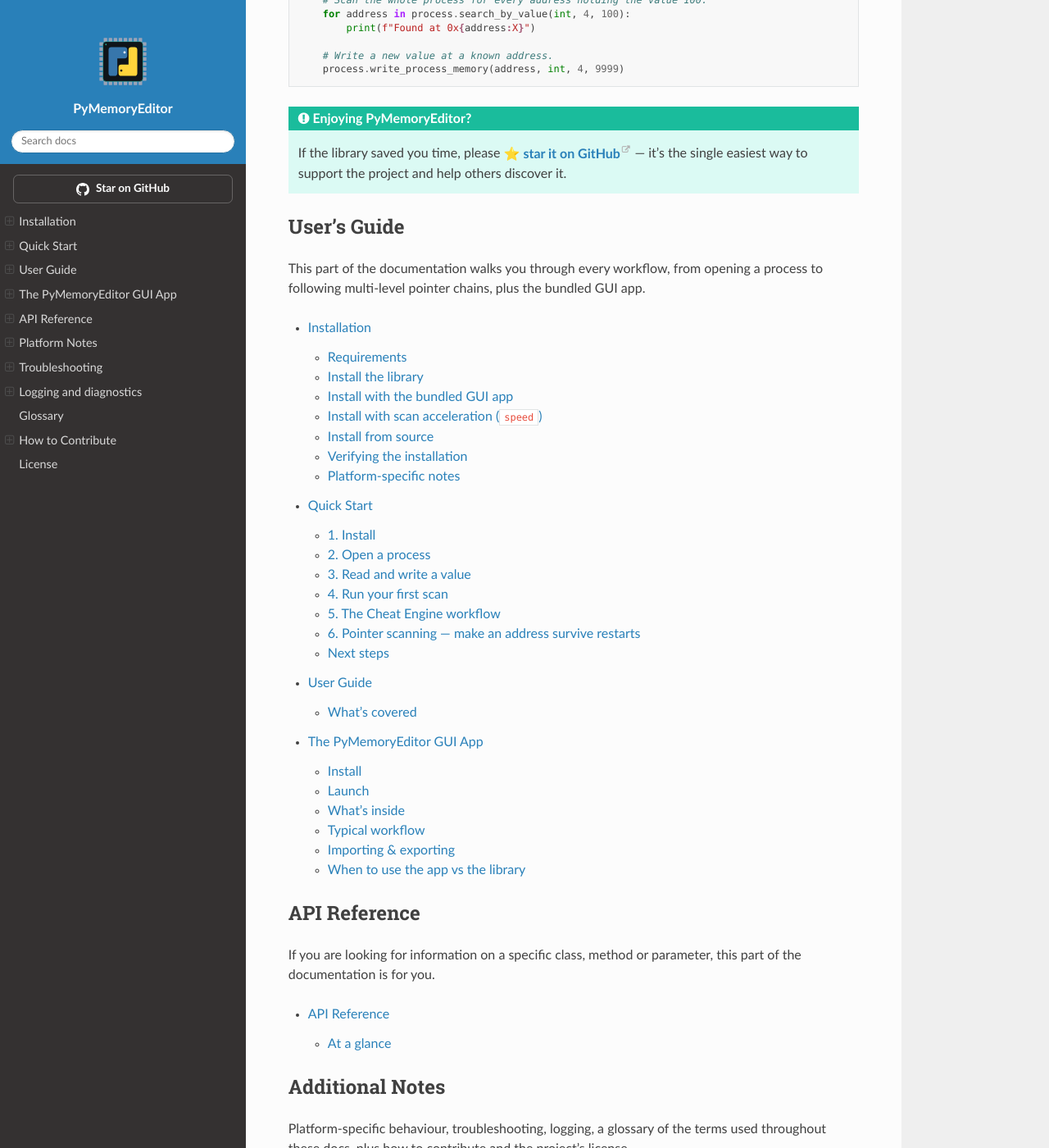
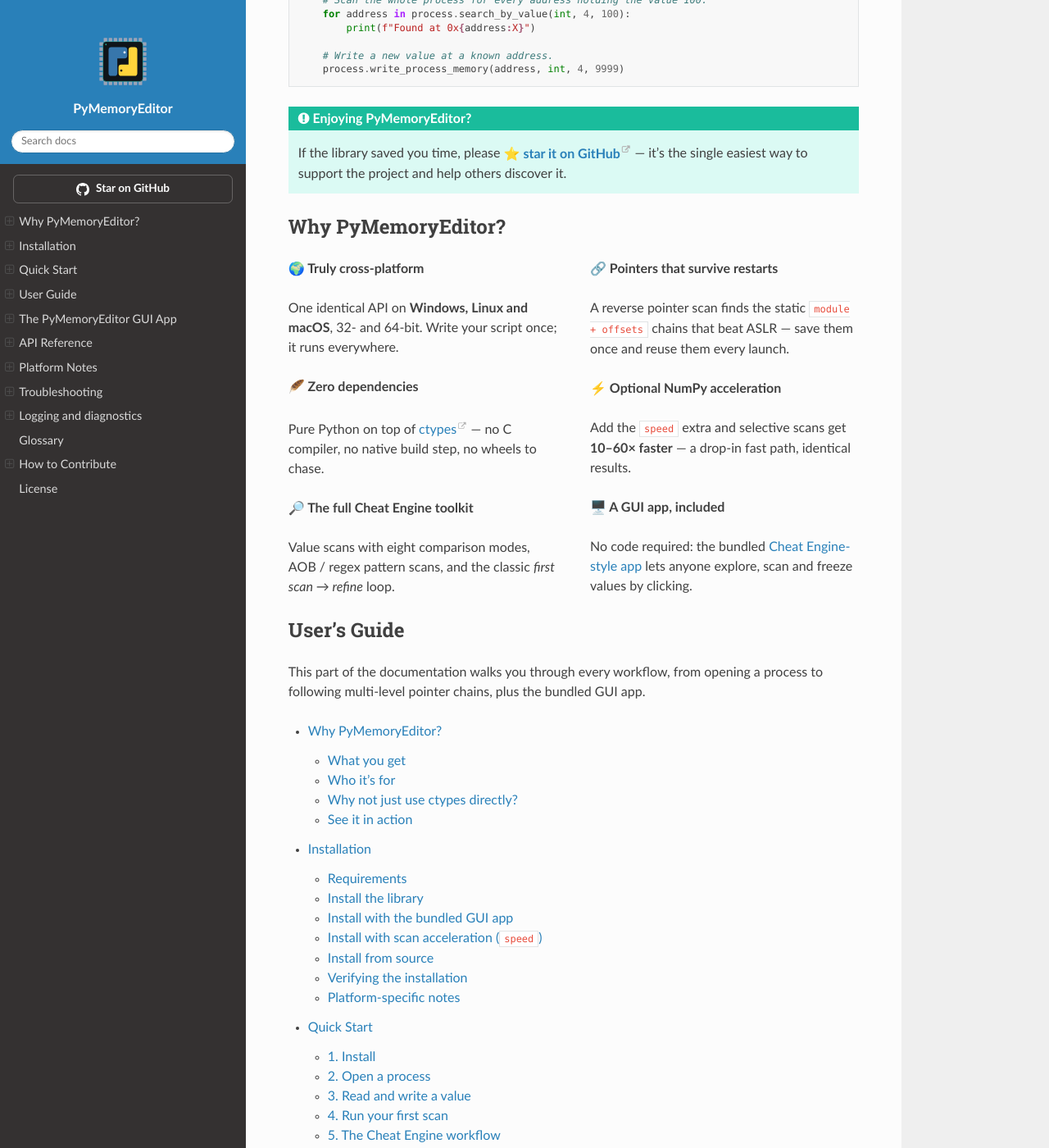
Before and after one commit to JeanExtreme002/PyMemoryEditor, a Sphinx documentation site: the page built from docs/index.md, in a window 1280 px wide and 1400 px high, scrolled down 794 px. Shown: the whole window at 82% size. Built offline with Sphinx 7.4.7 and the Read the Docs theme 3.1.0, drawn with Linux system fonts in a browser that asks for light colours.

Commit message:
docs: add 'Why PyMemoryEditor?' page and homepage feature grid (#38)

````diff
--- a/docs/index.md
+++ b/docs/index.md
@@ -54,6 +54,50 @@
 it's the single easiest way to support the project and help others discover it.
 ```
 
+## Why PyMemoryEditor?
+
+<table class="feature-grid">
+<tr>
+<td width="50%" valign="top">
+
+**🌍 Truly cross-platform**
+
+One identical API on **Windows, Linux and macOS**, 32- and 64-bit. Write your
+script once; it runs everywhere.
+
+**🪶 Zero dependencies**
+
+Pure Python on top of [ctypes](https://docs.python.org/3/library/ctypes.html) —
+no C compiler, no native build step, no wheels to chase.
+
+**🔎 The full Cheat Engine toolkit**
+
+Value scans with eight comparison modes, AOB / regex pattern scans, and the
+classic *first scan → refine* loop.
+
+</td>
+<td width="50%" valign="top">
+
+**🔗 Pointers that survive restarts**
+
+A reverse pointer scan finds the static `module + offsets` chains that beat
+ASLR — save them once and reuse them every launch.
+
+**⚡ Optional NumPy acceleration**
+
+Add the [`speed`](installation.md#install-with-scan-acceleration-speed) extra
+and selective scans get **10–60× faster** — a drop-in fast path, identical
+results.
+
+**🖥️ A GUI app, included**
+
+No code required: the bundled [Cheat Engine-style app](app.md) lets anyone
+explore, scan and freeze values by clicking.
+
+</td>
+</tr>
+</table>
+
 ## User's Guide
 
 This part of the documentation walks you through every workflow, from opening a
@@ -62,6 +106,7 @@
 ```{toctree}
 :maxdepth: 2
 
+why
 installation
 quickstart
 guide/index
--- /dev/null
+++ b/docs/why.md
@@ -0,0 +1,116 @@
+# Why PyMemoryEditor?
+
+Reading and writing another process's memory has always meant one of two things:
+wrestling with the Win32 API through `ctypes` by hand, or reaching for a
+platform-specific C extension that you have to compile. PyMemoryEditor gives you
+a **single, friendly Python API** that does the hard parts for you — and the
+*same* code runs on Windows, Linux and macOS.
+
+If you've ever used **Cheat Engine**, you already know the workflow: scan for a
+value, refine until one address remains, then read, write or freeze it.
+PyMemoryEditor brings that exact workflow to Python — scriptable, repeatable and
+cross-platform.
+
+```{admonition} Enjoying PyMemoryEditor?
+:class: tip
+
+If this page convinces you, the single easiest way to support the project is to
+**[⭐ star it on GitHub](https://github.com/JeanExtreme002/PyMemoryEditor)** —
+it helps others discover the library too.
+```
+
+## What you get
+
+<table class="feature-grid">
+<tr>
+<td width="50%" valign="top">
+
+**🌍 Truly cross-platform**
+
+One identical API on **Windows, Linux and macOS**, 32- and 64-bit. Write your
+script once; it runs everywhere.
+
+**🪶 Zero dependencies**
+
+Pure Python on top of [ctypes](https://docs.python.org/3/library/ctypes.html) —
+no C compiler, no native build step, no wheels to chase.
+
+**🔎 The full Cheat Engine toolkit**
+
+Value scans with eight comparison modes, AOB / regex pattern scans, and the
+classic *first scan → refine* loop.
+
+</td>
+<td width="50%" valign="top">
+
+**🔗 Pointers that survive restarts**
+
+A reverse pointer scan finds the static `module + offsets` chains that beat
+ASLR — save them once and reuse them every launch.
+
+**⚡ Optional NumPy acceleration**
+
+Add the [`speed`](installation.md#install-with-scan-acceleration-speed) extra
+and selective scans get **10–60× faster** — a drop-in fast path, identical
+results.
+
+**🖥️ A GUI app, included**
+
+No code required: the bundled [Cheat Engine-style app](app.md) lets anyone
+explore, scan and freeze values by clicking.
+
+</td>
+</tr>
+</table>
+
+## Who it's for
+
+- **Game hackers and trainer authors** — find health, ammo or score addresses,
+  build static pointer paths that survive restarts, and freeze values.
+- **Reverse engineers** — script memory inspection of a debugger target, dump
+  regions, or scan for byte patterns across a process.
+- **QA and tooling engineers** — read or poke another process's state from an
+  automated test, without bolting on a debugger.
+- **The curious** — learn how processes lay out memory, what ASLR does, and why
+  pointer chains matter, with a hands-on, Pythonic API.
+
+## Why not just use ctypes directly?
+
+You *can* call `ReadProcessMemory` / `process_vm_readv` yourself — but then you
+own all of this:
+
+- Per-platform handle management, permission flags and error codes.
+- Buffer allocation, type packing and unpacking for every value type.
+- Walking memory regions, modules and pointer chains by hand.
+- A completely separate code path for Windows vs. Linux vs. macOS.
+
+PyMemoryEditor wraps all of that behind a handful of methods — `OpenProcess`,
+`read_process_memory`, `write_process_memory`, `search_by_value`,
+`scan_pointer_paths` — that behave the same everywhere. See the
+[platform notes](platform-notes.md) for the details it handles for you.
+
+## See it in action
+
+```python
+from PyMemoryEditor import OpenProcess
+
+with OpenProcess(process_name="game.exe") as process:
+
+    # Scan the whole process for every address holding the value 100.
+    for address in process.search_by_value(int, 4, 100):
+        print(f"Found at 0x{address:X}")
+
+    # Write a new value at a known address.
+    process.write_process_memory(address, int, 4, 9999)
+```
+
+Convinced? Head to the [Installation](installation.md) page, then the
+[Quick Start](quickstart.md) — you'll be overwriting a value in another process
+in about five minutes.
+
+```{admonition} ⚖️ Responsible use
+:class: warning
+
+PyMemoryEditor talks to other processes through OS-level APIs. **Only point it
+at processes you own or have explicit permission to inspect.**
+```
````
Also changed, not shown: docs/guide/searching.md (+0 -2 lines), docs/installation.md (+2 -2 lines).
